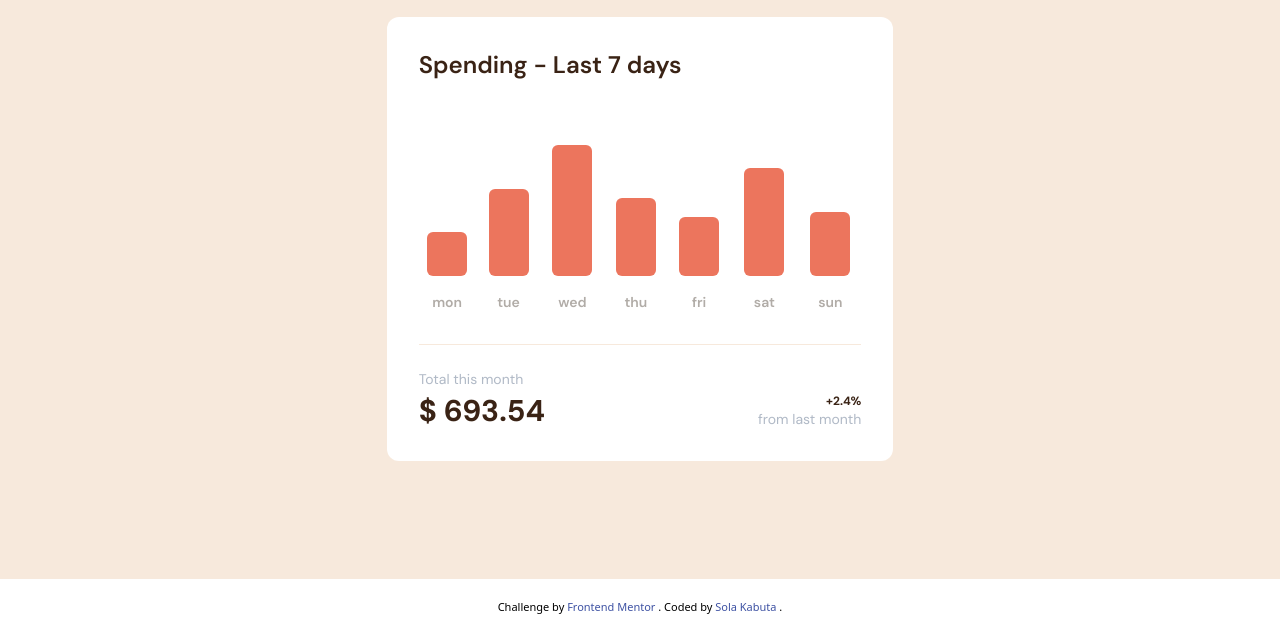
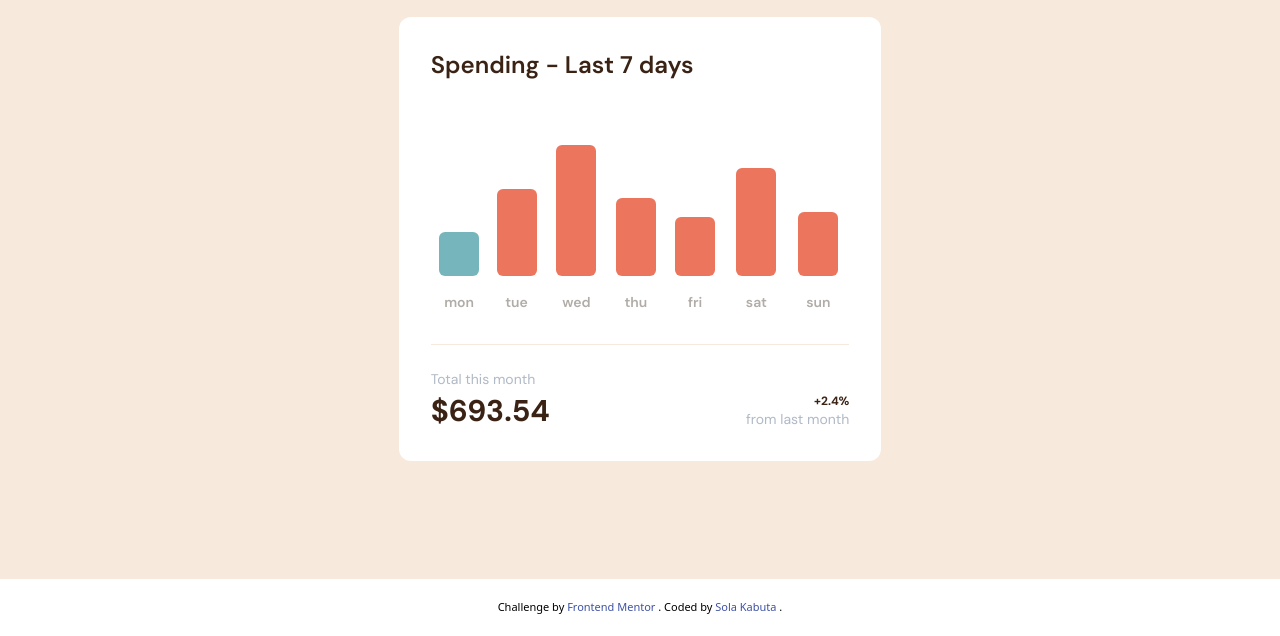
Before and after one commit to SolaKabuta/expense-chart-component, a website: page index.html in a window 1280 px wide. Shown: the part 221-857 px from the top of the page. Drawn offline with Linux system fonts and the light colour scheme.

Commit message:
feat: implement dynamic chart color depending of the week day

```diff
--- a/index.html
+++ b/index.html
@@ -41,7 +41,7 @@
                 </h1>
                 <!--CHARTS-->
                 <div class="grid place-items-center">
-                    <ul id="charts" class="flex gap-1 [&>li]:flex [&>li]:flex-col [&>li]:items-center [&>li]:justify-end [&>li]:gap-2 [&_p]:text-sm ">
+                    <ul id="charts" class="flex gap-0 [&>li]:flex [&>li]:flex-col [&>li]:items-center [&>li]:justify-end [&>li]:gap-2 [&_p]:text-sm ">
                     </ul>
                 </div>
                 <!--DIVIDER-->
@@ -52,7 +52,7 @@
                         <p class="text-slate-500/50 text-sm pb-1">
                             Total this month
                         </p>
-                        <p class="font-bold text-3xl">
+                        <p class="flex gap-0 font-bold text-3xl">
                             $ <span id="total-amount"></span>
                         </p>
                     </div>
--- a/main.js
+++ b/main.js
@@ -30,21 +30,28 @@ fetch("/data.json")
 
     // DISPLAY DAILY CHART
     function displayDay(item) {
+
+      let today = new Date().getDay();
+      console.log(today)
+
+      const weekDays = ["sun", "mon", "tue", "wed", "thu", "fri", "sat"];
+
+      let currentDayName = weekDays[today];
+
+      let currentDayColor = (item.day === currentDayName) ? 'bg-[#76B5BC]' : 'bg-[#EC755D]';
+
+
       charts.innerHTML +=
         `<li id=${item.day} class="group">
           <div id=${item.amount} class="opacity-0 bg-[#3A2315] p-2  text-white text-center rounded-md transition duration-150 ease-in-out group-hover:opacity-100">
              <p class="font-semibold text-xl"><span>$</span>${item.amount}</p>
           </div>
-          <div style="height:${item.amount*2.5}px" class="bg-[#EC755D] transition duration-300 hover:bg-[#FF9B87] w-10 rounded-md">
+          <div style='height:${item.amount*2.5}px;' class="${currentDayColor} transition duration-300 hover:bg-[#FF9B87] hover:cursor-pointer w-10 rounded-md">
           </div>
           <p class="text-[#B1ACA7] font-semibold text-xs py-2">${item.day}</p>
       </li>`
-
-
-
     }
 
     // WHAT DAY R WE
-    let today = new Date().getDay();
-    console.log(today)
+
 });
```
Also changed, not shown: src/output.css.
